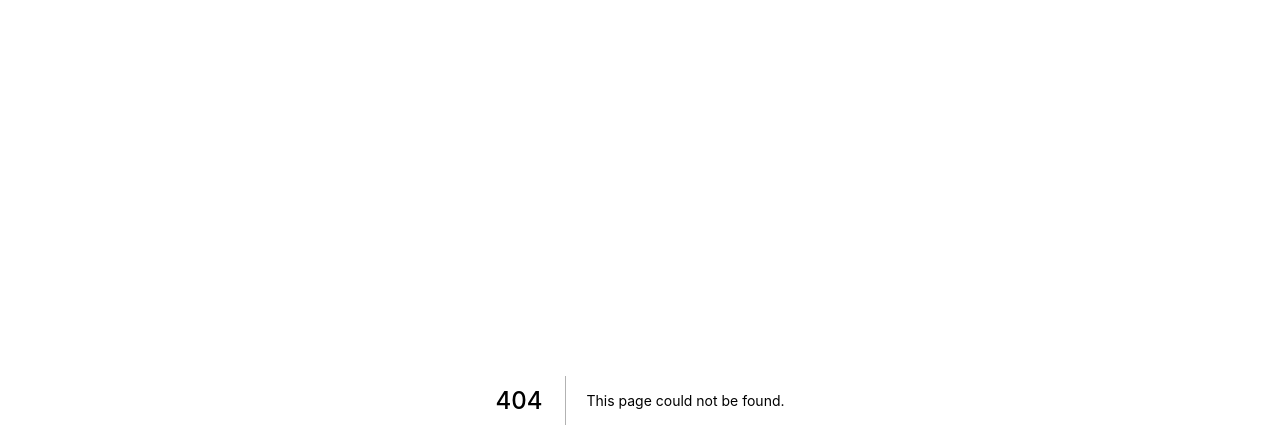
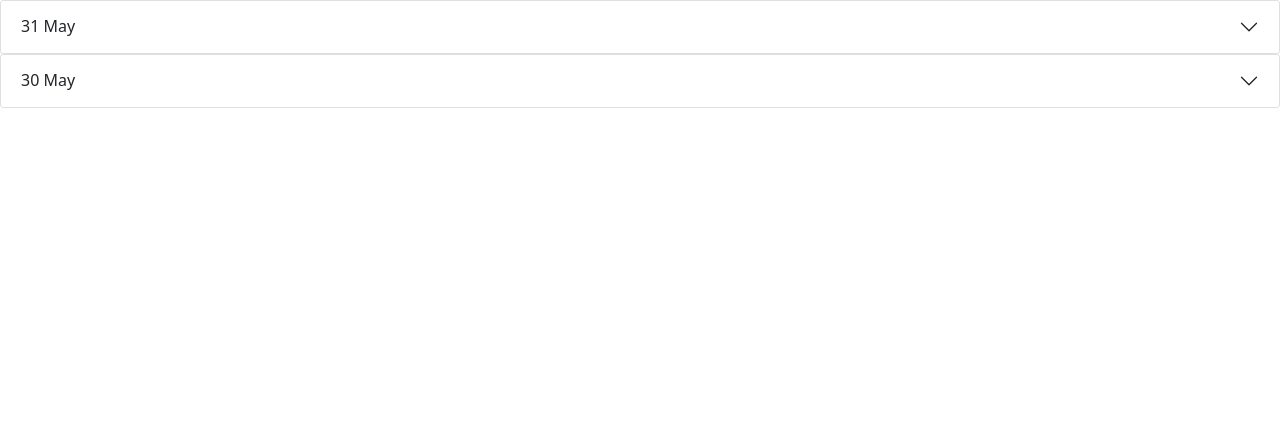
Before and after one commit to oliverwhite19/budgeterino, a Next.js app: page /budget in a window 1280 px wide. Before the commit this address had no page. Shown: the top 448 px of the page. Built offline with nearby package versions, Linux system fonts and the light colour scheme.

Commit message:
feat: very basic budget drilldown view

```diff
--- /dev/null
+++ b/components/budget/Day.tsx
@@ -0,0 +1,22 @@
+import Accordion from 'react-bootstrap/Accordion';
+import LineItem, { LineItemProps } from './LineItem';
+
+type Props = {
+    date: string;
+    lineItems: Array<LineItemProps>;
+};
+
+const Day = ({ date, lineItems }: Props) => {
+    return (
+        <Accordion>
+            <Accordion.Item eventKey="0">
+                <Accordion.Header>{date}</Accordion.Header>
+                {lineItems.map((item) => (
+                    <LineItem {...item} />
+                ))}
+            </Accordion.Item>
+        </Accordion>
+    );
+};
+
+export default Day;
--- /dev/null
+++ b/components/budget/LineItem.tsx
@@ -0,0 +1,19 @@
+import Accordion from 'react-bootstrap/Accordion';
+
+export type LineItemProps = {
+    title: string;
+    direction: string;
+    value: number;
+    currency: string;
+};
+
+const LineItem = ({ title, direction, value, currency }: LineItemProps) => {
+    return (
+        <Accordion.Body>
+            {title} {value}
+            {currency}
+        </Accordion.Body>
+    );
+};
+
+export default LineItem;
--- a/package.json
+++ b/package.json
@@ -9,8 +9,10 @@
         "lint": "next lint"
     },
     "dependencies": {
+        "bootstrap": "^5.1.3",
         "next": "12.1.6",
         "react": "18.1.0",
+        "react-bootstrap": "^2.4.0",
         "react-dom": "18.1.0"
     },
     "devDependencies": {
--- a/pages/_app.tsx
+++ b/pages/_app.tsx
@@ -1,5 +1,6 @@
 import '../styles/globals.css';
 import type { AppProps } from 'next/app';
+import 'bootstrap/dist/css/bootstrap.css';
 
 function MyApp({ Component, pageProps }: AppProps) {
     return <Component {...pageProps} />;
--- /dev/null
+++ b/pages/about.tsx
@@ -0,0 +1,4 @@
+function About() {
+    return <div>About</div>;
+}
+export default About;
--- /dev/null
+++ b/pages/budget.tsx
@@ -0,0 +1,39 @@
+import Day from '../components/budget/Day';
+
+const Budget = () => {
+    return (
+        <div>
+            <Day
+                date="31 May"
+                lineItems={[
+                    {
+                        title: 'Food',
+                        direction: 'out',
+                        value: 44.54,
+                        currency: 'CAD',
+                    },
+                ]}
+            />
+
+            <Day
+                date="30 May"
+                lineItems={[
+                    {
+                        title: 'Video Game',
+                        direction: 'out',
+                        value: 1100,
+                        currency: 'HUF',
+                    },
+                    {
+                        title: 'Discord Nitro',
+                        direction: 'out',
+                        value: 5,
+                        currency: 'EUR',
+                    },
+                ]}
+            />
+        </div>
+    );
+};
+
+export default Budget;
```
Also changed, not shown: 1 other file (tests, documents, lock files or other folders).
